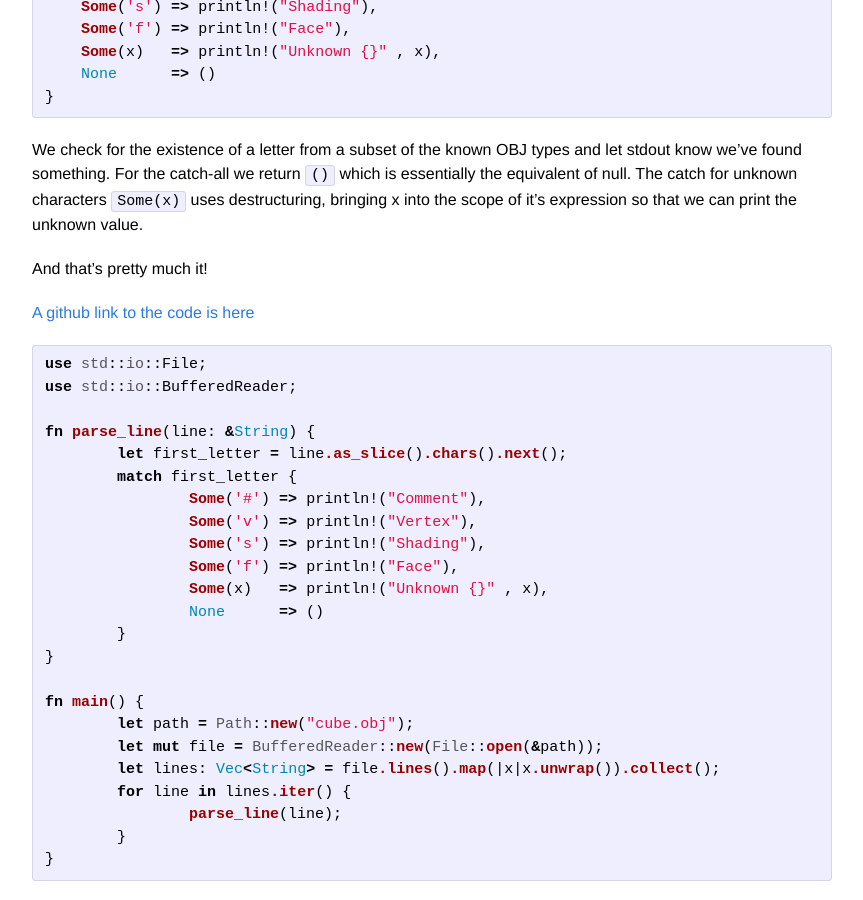
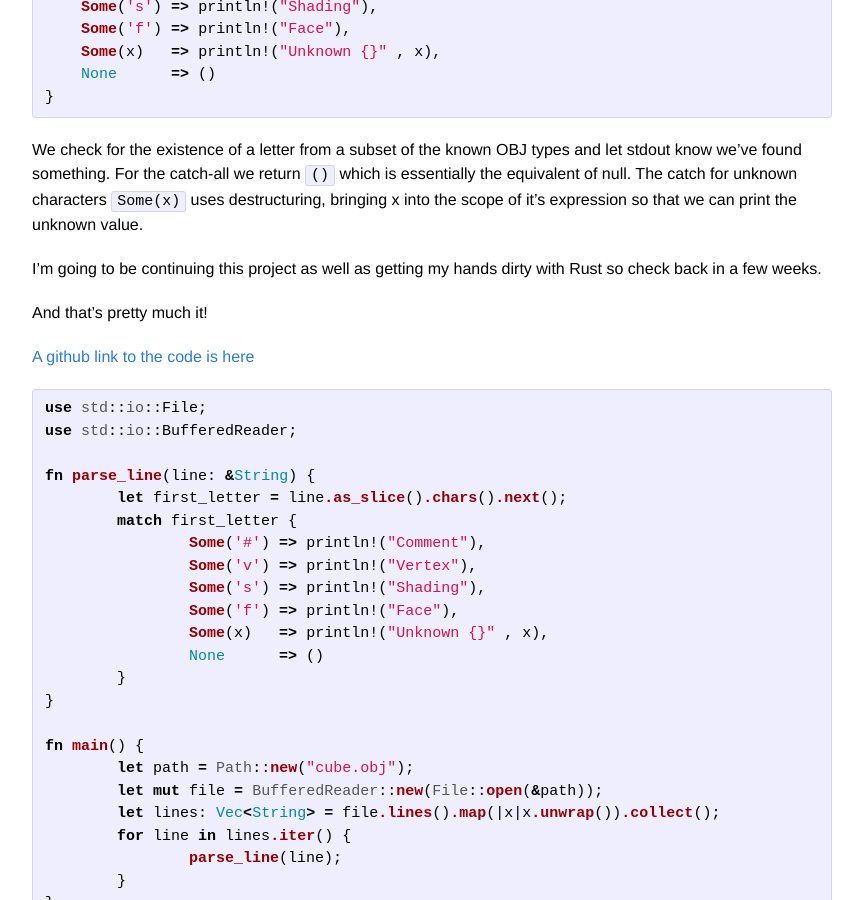
Before and after one commit to jaredly/PudgePacket.github.io, a Jekyll site: the page built from _posts/2014-07-28-first-taste-of-rust.markdown, in a window 1280 px wide and 900 px high, scrolled down 2958 px. Shown: the whole window, without its empty margins (208-1071 px from the left). Built offline with Jekyll 4.4.1, drawn with Linux system fonts in a browser that asks for light colours.

Commit message:
Extended conclusion on first taste of rust

```diff
--- a/_posts/2014-07-28-first-taste-of-rust.markdown
+++ b/_posts/2014-07-28-first-taste-of-rust.markdown
@@ -112,6 +112,8 @@ match first_letter {
 
 We check for the existence of a letter from a subset of the known OBJ types and let stdout know we've found something. For the catch-all we return `()` which is essentially the equivalent of null. The catch for unknown characters `Some(x)` uses destructuring, bringing x into the scope of it's expression so that we can print the unknown value.
 
+I'm going to be continuing this project as well as getting my hands dirty with Rust so check back in a few weeks.
+
 And that's pretty much it!
 
 [A github link to the code is here](https://github.com/PudgePacket/Rusticle/tree/f851941d3853d08391fa6193af7e8db540367f71)
```
